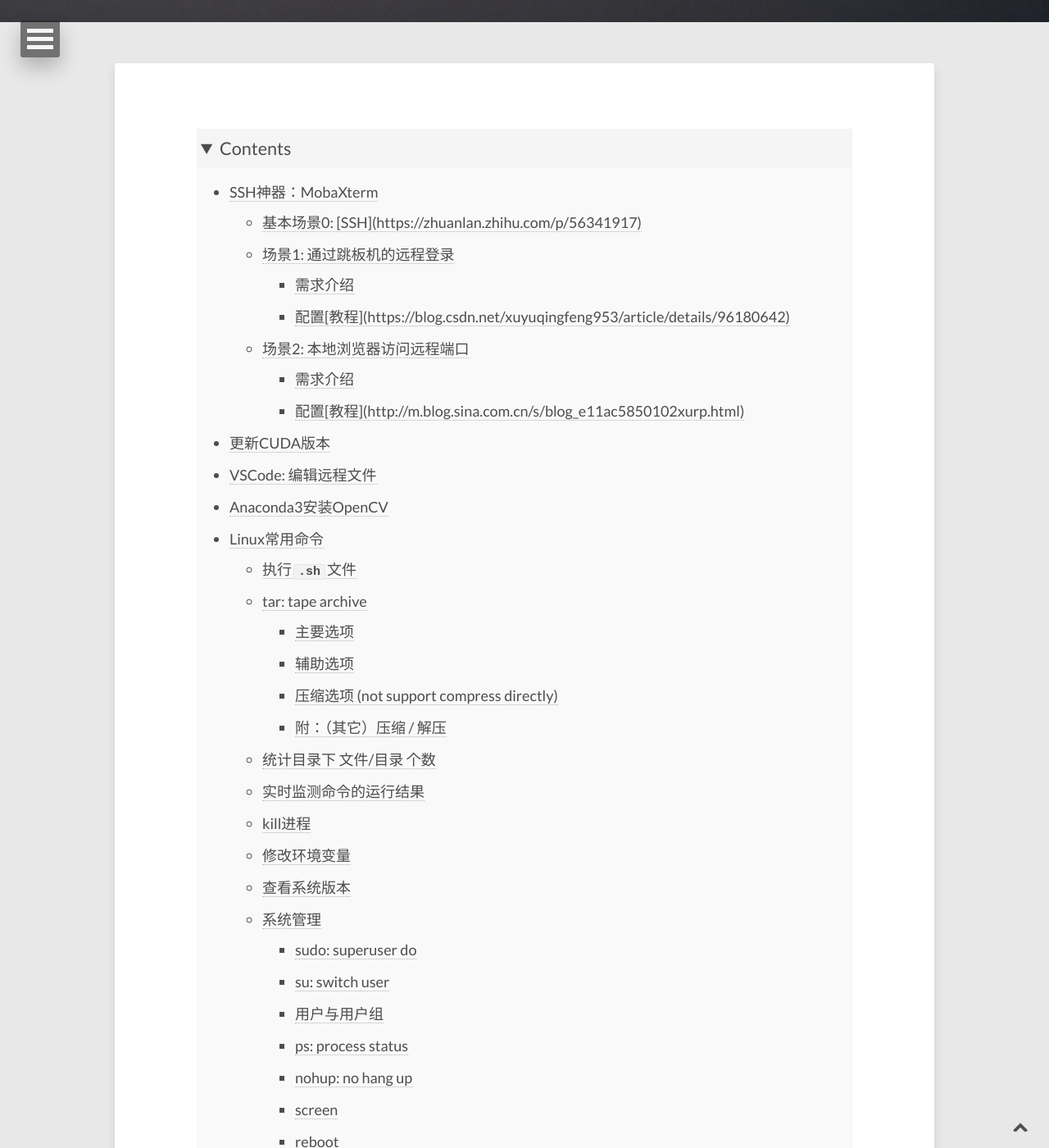
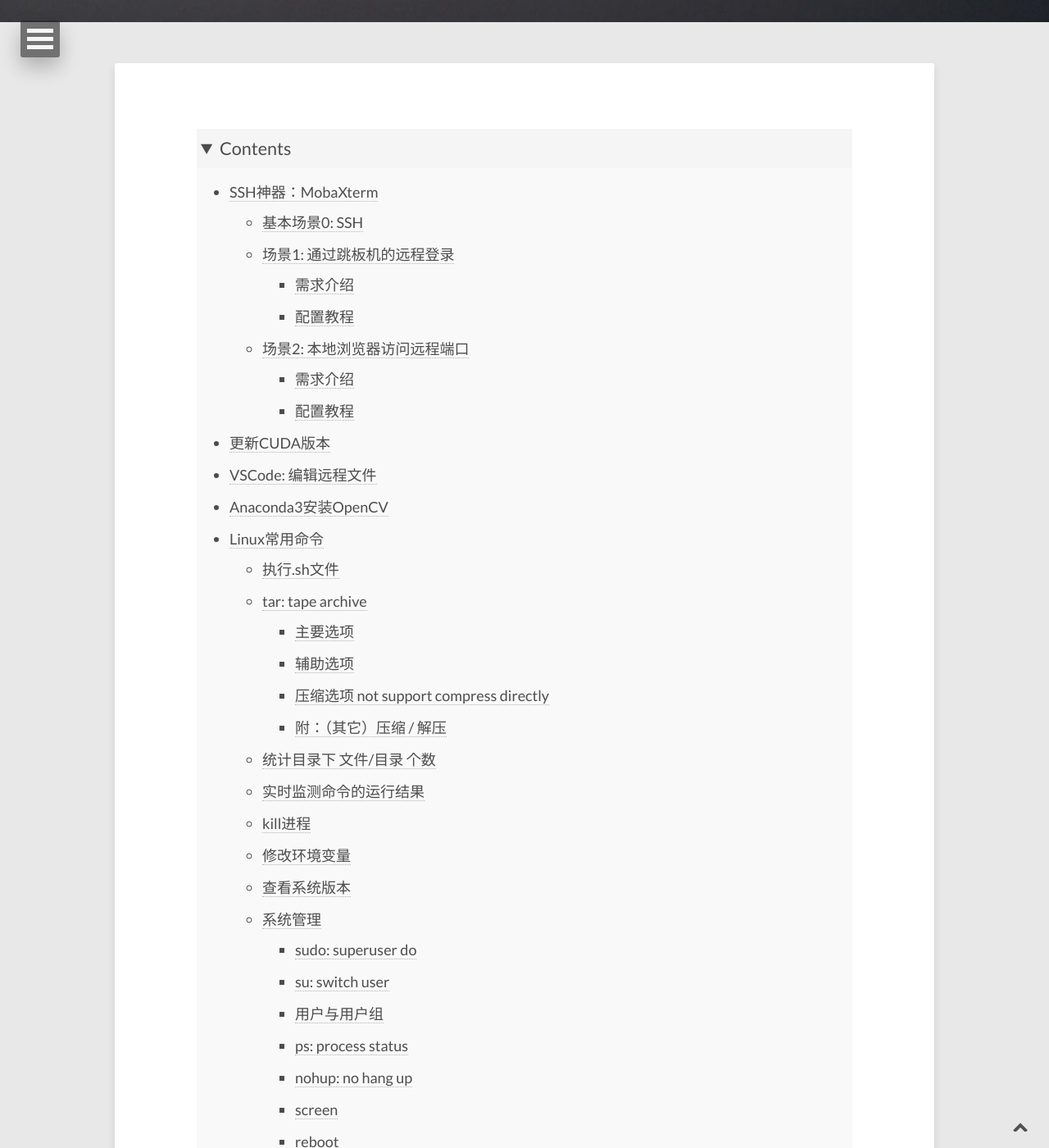
Before and after one commit to E0HYL/BLOG-OF-E0, a Jekyll site: the page built from _posts/2020-02-10-UbuntuServer.md, in a window 1280 px wide and 1400 px high, scrolled down 373 px. Shown: the whole window at 82% size. Built offline with Jekyll 4.4.1, drawn with Linux system fonts in a browser that asks for light colours; nearby versions of some CDN libraries; comment, search, counter and statistics services are not loaded; some of the changed text lies outside the part shown.

Commit message:
change toc extension

````diff
--- a/_posts/2020-02-10-UbuntuServer.md
+++ b/_posts/2020-02-10-UbuntuServer.md
@@ -89,15 +89,11 @@
 
 <!--more-->
 
-<a id="toc_anchor" name="#1-SSH神器：MobaXterm"></a>
-
 # SSH神器：MobaXterm
 
 > Free X server for Windows with tabbed SSH terminal, telnet, RDP, VNC and X11-forwarding
 >
 > MobaXterm是Windows下的一个远程连接客户端，功能十分强大，它不仅仅只支持ssh连接，它支持许多的远程连接方式，包括SSH，X11，RDP，VNC，FTP，MOSH
-
-<a id="toc_anchor" name="#11-基本场景0:[SSH](https://zhuanlan.zhihu.com/p/56341917)"></a>
 
 ## 基本场景0: [SSH](https://zhuanlan.zhihu.com/p/56341917)
 
@@ -107,11 +103,7 @@
 >
 > 免费的绿色免安装版本就可以满足日常工作的需求
 
-<a id="toc_anchor" name="#12-场景1:通过跳板机的远程登录"></a>
-
 ## 场景1: 通过跳板机的远程登录
-
-<a id="toc_anchor" name="#121-需求介绍"></a>
 
 ### 需求介绍
 
@@ -121,24 +113,16 @@
 
 其中服务器B做过端口转发，可以通过校园网访问。但客户端访问服务器C则需要通过B来做跳板机。
 
-<a id="toc_anchor" name="#122-配置[教程](https://blog.csdn.net/xuyuqingfeng953/article/details/96180642)"></a>
-
 ### 配置[教程](https://blog.csdn.net/xuyuqingfeng953/article/details/96180642)
 
 ```
 Session：SSH：Network Setting：Connect through SSH gateway
 ```
 
-<a id="toc_anchor" name="#13-场景2:本地浏览器访问远程端口"></a>
-
 ## 场景2: 本地浏览器访问远程端口
-
-<a id="toc_anchor" name="#131-需求介绍"></a>
 
 ### 需求介绍
 远端服务器无浏览器界面，但希望使用jupyter notebook、tensorboard等。
-
-<a id="toc_anchor" name="#132-配置[教程](http://m.blog.sina.com.cn/s/blog_e11ac5850102xurp.html)"></a>
 
 ### 配置[教程](http://m.blog.sina.com.cn/s/blog_e11ac5850102xurp.html)
 
@@ -146,8 +130,6 @@
 Tools：Network：MobaSSHTunnel
 ```
 稍复杂一些，其后的详细参数配置可戳小标题里的链接。
-
-<a id="toc_anchor" name="#2-更新CUDA版本"></a>
 
 # 更新CUDA版本
 
@@ -174,8 +156,6 @@
 $ sudo apt install nvidia-430 # install (430)
 ```
 
-<a id="toc_anchor" name="#3-VSCode:编辑远程文件"></a>
-
 # VSCode: 编辑远程文件
 
 - 安装Remote-SSH插件
@@ -198,8 +178,6 @@
 
 - 关闭连接：File - Close Folder
 
-<a id="toc_anchor" name="#4-Anaconda3安装OpenCV"></a>
-
 # Anaconda3安装OpenCV
 
 1. 安装依赖项
@@ -219,11 +197,7 @@
 
 3. conda命令执行`conda install opencv3-3.1.0-py36_0.tar.bz2`
 
-<a id="toc_anchor" name="#5-Linux常用命令"></a>
-
 # Linux常用命令
-
-<a id="toc_anchor" name="#51-执行`.sh`文件"></a>
 
 ## 执行`.sh`文件
 
@@ -231,11 +205,7 @@
 
 然后在其所在目录下执行`sudo ./filename.sh`
 
-<a id="toc_anchor" name="#52-tar:tapearchive"></a>
-
 ## tar: tape archive
-
-<a id="toc_anchor" name="#521-主要选项"></a>
 
 ### 主要选项
 
@@ -255,8 +225,6 @@
 >
 > -d, --diff 比较归档和文件系统的差异
 
-<a id="toc_anchor" name="#522-辅助选项"></a>
-
 ### 辅助选项
 
 > -v, --verbose 详细列出处理的文件
@@ -264,8 +232,6 @@
 > -f, --file=`ARCHIVE`
 >
 > -C 解压到指定目录
-
-<a id="toc_anchor" name="#523-压缩选项(notsupportcompressdirectly)"></a>
 
 ### 压缩选项 (not support compress directly)
 
@@ -303,8 +269,6 @@
 file3
 ```
 
-<a id="toc_anchor" name="#524-附：（其它）压缩/解压"></a>
-
 ### 附：（其它）压缩 / 解压
 
 * .gz
@@ -337,8 +301,6 @@
 
   `rar x file_name.rar`
 
-<a id="toc_anchor" name="#53-统计目录下文件/目录个数"></a>
-
 ## 统计目录下 文件/目录 个数
 
 ```shell
@@ -347,8 +309,6 @@
 ```
 
 注：ll的输出信息中，目录以d开头，文件以-开头。若统计所有条目则无需中间一项。
-
-<a id="toc_anchor" name="#54-实时监测命令的运行结果"></a>
 
 ## 实时监测命令的运行结果
 
@@ -362,16 +322,12 @@
 
 注：nvidia-smi为CUDA命令，用于查看GPU使用情况
 
-<a id="toc_anchor" name="#55-kill进程"></a>
-
 ## kill进程
 
 ```shell
 $ kill -u user # 杀死指定用户的所有进程
 $ ps -ef|grep string|grep -v grep|awk ‘{print $2}’|xargs kill -9 # 批量杀死包含某字符串（string）的进程：awk中的脚本打印文本每行的第二列，即进程号；xargs将之前获得的进程号作为kill -9的参数并执行
 ```
-
-<a id="toc_anchor" name="#56-修改环境变量"></a>
 
 ## 修改环境变量
 
@@ -383,27 +339,17 @@
 
 用`source ~/.bashrc`命令以生效
 
-<a id="toc_anchor" name="#57-查看系统版本"></a>
-
 ## 查看系统版本
 
 ```shell
 $ cat /etc/issue
 ```
 
-<a id="toc_anchor" name="#58-系统管理"></a>
-
 ## 系统管理
-
-<a id="toc_anchor" name="#581-sudo:superuserdo"></a>
 
 ### sudo: superuser do
 
-<a id="toc_anchor" name="#582-su:switchuser"></a>
-
 ### su: switch user
-
-<a id="toc_anchor" name="#583-用户与用户组"></a>
 
 ### 用户与用户组
 
@@ -423,8 +369,6 @@
 
 - 删除用户 `userdel username`
 
-<a id="toc_anchor" name="#584-ps:processstatus"></a>
-
 ### ps: process status
 
 常用参数：-aux -ef
@@ -441,13 +385,9 @@
 
 5. T: 停止 traced or stopped
 
-<a id="toc_anchor" name="#585-nohup:nohangup"></a>
-
 ### nohup: no hang up
 
 常和 & 符号配合，使程序在后台永久执行【用**screen**更优】
-
-<a id="toc_anchor" name="#586-screen"></a>
 
 ### screen
 
@@ -457,17 +397,11 @@
 
 > screen -ls | grep Detached | cut -d. -f1 | awk '{print $1}' | xargs kill	# kill all screen
 
-<a id="toc_anchor" name="#587-reboot"></a>
-
 ### reboot
 
 重启（需root）
 
-<a id="toc_anchor" name="#59-文档编辑"></a>
-
 ## 文档编辑
-
-<a id="toc_anchor" name="#591-grep:globalregularexpressionprint"></a>
 
 ### grep: global regular expression print
 
@@ -477,13 +411,9 @@
 
 `grep string *file` 查找后缀有file的文件中包含string字符串的文件
 
-<a id="toc_anchor" name="#592-wc:wordcount"></a>
-
 ### wc: word count
 
 计算文件字数，输出三个数字分别表示行数(-l)、单词数(-w)、字节数(-c, --chars)
-
-<a id="toc_anchor" name="#593-[Vim](https://www.openvim.com/)编辑器"></a>
 
 ### [Vim](https://www.openvim.com/)编辑器
 
@@ -534,11 +464,7 @@
 
 <figure><img src="http://michael.peopleofhonoronly.com/vim/vim_cheat_sheet_for_programmers_print.png" alt="img"  /></figure>
 
-<a id="toc_anchor" name="#510-文件管理"></a>
-
 ## 文件管理
-
-<a id="toc_anchor" name="#5101-chown:changeowner"></a>
 
 ### chown: change owner
 
@@ -548,13 +474,9 @@
 
 `chmod -R user[:group] *`（当前目录）
 
-<a id="toc_anchor" name="#5102-chgrp:changegroup"></a>
-
 ### chgrp: change group
 
 改变文件用户组
-
-<a id="toc_anchor" name="#5103-chmod:changemode"></a>
 
 ### chmod: change mode
 
@@ -562,15 +484,11 @@
 * 读r=4, 写w=2, 执行x=1【rwx : 7, rw- : 6, r-x : 5】
 * 三个数字分别对应User, Group, Other的权限
 
-<a id="toc_anchor" name="#5104-cat:concatenate"></a>
-
 ### cat: concatenate
 
 连接文件并打印到标准输出设备上，-n由1开始对输出行编号（-b空白行不编）
 
 `cat file1 file2 > file3` （输入到file3中，若>>则为追加，不打印在控制台）
-
-<a id="toc_anchor" name="#5105-more/less"></a>
 
 ### more / less
 
@@ -578,41 +496,29 @@
 
 `history | less` 查看命令使用历史并通过less分页显示（Q退出）
 
-<a id="toc_anchor" name="#5106-ln:link"></a>
-
 ### ln: link
 
 为某文件在另一个位置建立同步链接。需要在不同目录用到同一文件时，不必重复占用磁盘空间。-s 创建软链接（可跨文件系统，类似于快捷方式）
 
 `ln -s file_name link_name`
 
-<a id="toc_anchor" name="#5107-cp:copy"></a>
-
 ### cp: copy
 
 复制目录时必须加**-r**
-
-<a id="toc_anchor" name="#5108-rm:remove"></a>
 
 ### rm: remove
 
 删除目录必须加-r，-f对只读文件也直接删除
 
-<a id="toc_anchor" name="#5109-mv:move"></a>
-
 ### mv: move
 
 `mv source dest`
-
-<a id="toc_anchor" name="#51010-scp:securecopy"></a>
 
 ### scp: secure copy
 
 linux系统下基于ssh登录进行安全的远程文件拷贝
 
 `scp local_file remote_username@remote_ip:remote:folder`
-
-<a id="toc_anchor" name="#51011-wget&curl"></a>
 
 ### wget & curl
 
@@ -650,45 +556,29 @@
 $ wget --mirror -p --convert-links -P /var/www/html http://man.linuxde.net/
 ```
 
-<a id="toc_anchor" name="#51012-locate"></a>
-
 ### locate
 
 用于查找符合条件的文档（文件或目录名中包含指定字符串）
-
-<a id="toc_anchor" name="#51013-whereis"></a>
 
 ### whereis
 
 只查找二进制文件、源代码文件或帮助文件。一般文件的定位用locate
 
-<a id="toc_anchor" name="#51014-which"></a>
-
 ### which
 
 在环境变量$PATH$设置的目录中查找文件
-
-<a id="toc_anchor" name="#51015-split"></a>
 
 ### split
 
 将大文件分割成较小的文件（默认间隔1000行，可用-<行数>指定）
 
-<a id="toc_anchor" name="#511-磁盘管理"></a>
-
 ## 磁盘管理
 
-<a id="toc_anchor" name="#5111-cd:changedirectory"></a>
-
 ### cd: change directory
-
-<a id="toc_anchor" name="#5112-pwd:printworkdirectory"></a>
 
 ### pwd: print work directory
 
 打印当前工作目录的绝对路径
-
-<a id="toc_anchor" name="#5113-ls:list"></a>
 
 ### ls: list
 
@@ -700,27 +590,17 @@
 
 -R 将目录下所有的子目录的文件都列出来（递归）
 
-<a id="toc_anchor" name="#5114-df:diskfree"></a>
-
 ### df: disk free
 
 显示文件系统的磁盘使用情况
-
-<a id="toc_anchor" name="#5115-du:diskusage"></a>
 
 ### du: disk usage
 
 显示指定文件所占的磁盘空间
 
-<a id="toc_anchor" name="#5116-mkdir"></a>
-
 ### mkdir
 
-<a id="toc_anchor" name="#512-网络通讯"></a>
-
 ## 网络通讯
-
-<a id="toc_anchor" name="#5121-netstat"></a>
 
 ### netstat
 
@@ -728,19 +608,13 @@
 
 `netstat -l` 显示监听的套接字
 
-<a id="toc_anchor" name="#5122-tcpdump"></a>
-
 ### tcpdump
 
 显示TCP包信息
 
-<a id="toc_anchor" name="#5123-ifconfig"></a>
-
 ### ifconfig
 
 显示或设置网络设备
-
-<a id="toc_anchor" name="#513-常用符号"></a>
 
 ## 常用符号
 
@@ -759,11 +633,7 @@
 ;	连续命令间的分隔
 ```
 
-<a id="toc_anchor" name="#514-正则表达式"></a>
-
 ## 正则表达式
-
-<a id="toc_anchor" name="#5141-限定符"></a>
 
 ### 限定符
 
@@ -776,8 +646,6 @@
 {n, m}	匹配范围（m<=255）
 ```
 
-<a id="toc_anchor" name="#5142-定位符"></a>
-
 ### 定位符
 
 ```
@@ -786,8 +654,6 @@
 \b	单词边界
 \B	非单词边界
 ```
-
-<a id="toc_anchor" name="#5143-非打印字符"></a>
 
 ### 非打印字符
 
@@ -801,8 +667,6 @@
 	注意Unicode正则表达式会匹配全角空格字符。
 ```
 
-<a id="toc_anchor" name="#5144-其它特殊字符"></a>
-
 ### 其它特殊字符
 
 ```
@@ -811,8 +675,6 @@
 |	两项之间的选择
 ( )	一个子表达式的开始和结束
 ```
-
-<a id="toc_anchor" name="#5145-字符簇"></a>
 
 ### 字符簇
 
````
Also changed, not shown: other parts of _posts/2020-02-10-UbuntuServer.md (+69 -69 lines), _posts/2020-06-22-GNNExplainer.md (+19 -23 lines), _posts/2020-07-24-MarchingCube.md (+4 -12 lines), _posts/2020-07-27-PossionRecon.md (+14 -32 lines).
